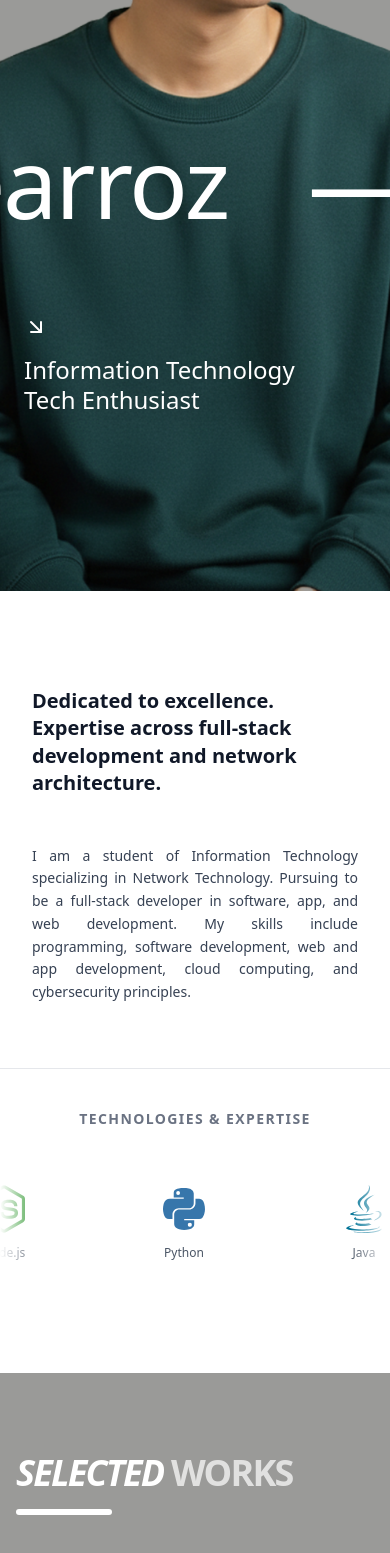
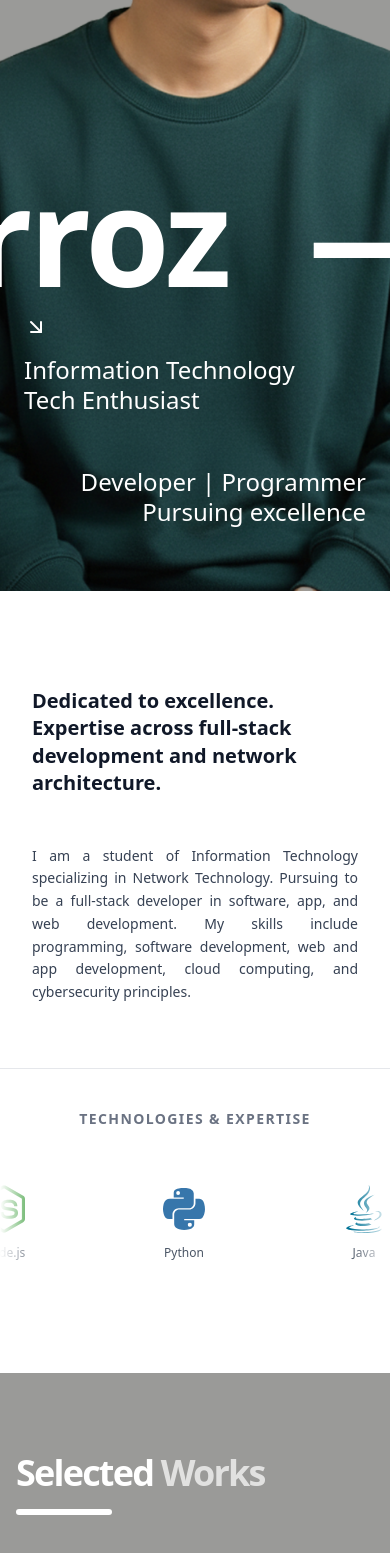
Before and after one commit to AngheloDeArroz/AngheloDeArroz, a Next.js app: page / in a window 390 px wide. Shown: the part 380-1933 px from the top of the page. Built offline with nearby package versions, Linux system fonts and the light colour scheme.

Commit message:
Its done for now

```diff
--- a/src/app/globals.css
+++ b/src/app/globals.css
@@ -7,21 +7,26 @@
   /* ... your existing theme variables ... */
   --color-background: var(--background);
   --color-foreground: var(--foreground);
-  --font-sans: var(--font-geist-sans);
-  --font-mono: var(--font-geist-mono);
+  --font-sans: var(--font-stack-sans);
   /* ... (rest of your theme code) ... */
 }
 
 /* --- SCROLLBAR HIDE LOGIC --- */
 @layer base {
-  html, body {
+
+  html,
+  body {
+
     /* Hide scrollbar for Chrome, Safari and Opera */
     &::-webkit-scrollbar {
       display: none;
     }
+
     /* Hide scrollbar for IE, Edge and Firefox */
-    -ms-overflow-style: none;  /* IE and Edge */
-    scrollbar-width: none;  /* Firefox */
+    -ms-overflow-style: none;
+    /* IE and Edge */
+    scrollbar-width: none;
+    /* Firefox */
   }
 }
 
@@ -37,8 +42,13 @@
 
 @layer utilities {
   @keyframes scroll {
-    0% { transform: translateX(0); }
-    100% { transform: translateX(-50%); }
+    0% {
+      transform: translateX(0);
+    }
+
+    100% {
+      transform: translateX(-50%);
+    }
   }
 
   .animate-infinite-scroll {
@@ -49,6 +59,7 @@
   .no-scrollbar {
     -ms-overflow-style: none;
     scrollbar-width: none;
+
     &::-webkit-scrollbar {
       display: none;
     }
--- a/src/app/layout.tsx
+++ b/src/app/layout.tsx
@@ -1,16 +1,12 @@
 import type { Metadata } from "next";
-import { Geist, Geist_Mono } from "next/font/google";
+import localFont from "next/font/local";
 import "./globals.css";
-import"./animations.css";
+import "./animations.css";
 
-const geistSans = Geist({
-  variable: "--font-geist-sans",
-  subsets: ["latin"],
-});
-
-const geistMono = Geist_Mono({
-  variable: "--font-geist-mono",
-  subsets: ["latin"],
+const stackSans = localFont({
+  src: "../../public/font/StackSansText-VariableFont_wght.ttf",
+  variable: "--font-stack-sans",
+  weight: "100 900",
 });
 
 export const metadata: Metadata = {
@@ -26,7 +22,7 @@ export default function RootLayout({
   return (
     <html lang="en">
       <body
-        className={`${geistSans.variable} ${geistMono.variable} antialiased`}
+        className={`${stackSans.variable} antialiased`}
       >
         {children}
       </body>
--- a/src/components/CertificationsSection.tsx
+++ b/src/components/CertificationsSection.tsx
@@ -64,7 +64,7 @@ export default function CertificationsSection() {
     const currentCert = certificates[currentIndex];
 
     return (
-        <section className="min-h-0 bg-white pt-8 pb-20 px-4 md:px-12 relative z-20">
+        <section className="min-h-0 bg-white pt-16 pb-20 px-4 md:px-12 relative z-20">
             <div className="max-w-7xl mx-auto">
                 <div className="mb-12">
                     <h2 className="text-4xl md:text-6xl font-bold mb-4 tracking-tighter text-gray-900">
@@ -75,14 +75,14 @@ export default function CertificationsSection() {
 
                 <div className="relative max-w-6xl mx-auto">
                     {/* Navigation Arrows */}
-                    <button onClick={handlePrevious} className="absolute left-0 top-1/2 -translate-y-1/2 -translate-x-4 md:-translate-x-16 z-30 bg-white/80 backdrop-blur-sm p-2 rounded-full shadow-md hover:scale-110 transition-all">
-                        <svg xmlns="http://www.w3.org/2000/svg" fill="none" viewBox="0 0 24 24" strokeWidth={3} stroke="currentColor" className="w-6 h-6 md:w-8 md:h-8 text-gray-800">
+                    <button onClick={handlePrevious} className="absolute left-0 top-1/2 -translate-y-1/2 -translate-x-8 md:-translate-x-16 lg:-translate-x-20 z-30 transition-opacity hover:opacity-70">
+                        <svg xmlns="http://www.w3.org/2000/svg" fill="none" viewBox="0 0 24 24" strokeWidth={2.5} stroke="currentColor" className="w-8 h-8 md:w-10 md:h-10 text-gray-800">
                             <path strokeLinecap="round" strokeLinejoin="round" d="M15.75 19.5L8.25 12l7.5-7.5" />
                         </svg>
                     </button>
 
-                    <button onClick={handleNext} className="absolute right-0 top-1/2 -translate-y-1/2 translate-x-4 md:translate-x-16 z-30 bg-white/80 backdrop-blur-sm p-2 rounded-full shadow-md hover:scale-110 transition-all">
-                        <svg xmlns="http://www.w3.org/2000/svg" fill="none" viewBox="0 0 24 24" strokeWidth={3} stroke="currentColor" className="w-6 h-6 md:w-8 md:h-8 text-gray-800">
+                    <button onClick={handleNext} className="absolute right-0 top-1/2 -translate-y-1/2 translate-x-8 md:translate-x-16 lg:translate-x-20 z-30 transition-opacity hover:opacity-70">
+                        <svg xmlns="http://www.w3.org/2000/svg" fill="none" viewBox="0 0 24 24" strokeWidth={2.5} stroke="currentColor" className="w-8 h-8 md:w-10 md:h-10 text-gray-800">
                             <path strokeLinecap="round" strokeLinejoin="round" d="M8.25 4.5l7.5 7.5-7.5 7.5" />
                         </svg>
                     </button>
--- a/src/components/HeroSection.tsx
+++ b/src/components/HeroSection.tsx
@@ -221,9 +221,9 @@ const HeroSection = () => {
         </div>
       </div>
 
-      {/* Left/Top Text Block */}
-      <div className="absolute z-30 flex flex-col items-start gap-2 select-none pointer-events-none left-6 top-[30%] md:left-32 md:top-[38%]">
-        <div className="flex flex-col text-white font-normal leading-tight text-2xl md:text-3xl">
+      {/* Left/Top (Desktop) -> Right/Bottom (Mobile) Text Block */}
+      <div className="absolute z-30 flex flex-col items-end md:items-start gap-2 select-none pointer-events-none right-6 bottom-16 md:right-auto md:left-32 md:top-[38%] md:bottom-auto">
+        <div className="flex flex-col text-white font-normal leading-tight text-2xl md:text-3xl text-right md:text-left">
           <span>Developer | Programmer</span>
           <span>Pursuing excellence</span>
         </div>
@@ -232,10 +232,10 @@ const HeroSection = () => {
       {/* Marquee Text */}
       <div
         ref={marqueeRef}
-        className="absolute bottom-90 md:bottom-40 flex whitespace-nowrap text-[25vw] md:text-[15vw] font-normal leading-none tracking-tight z-30 text-white select-none cursor-default"
+        className="absolute bottom-72 md:bottom-32 flex whitespace-nowrap text-[35vw] md:text-[18vw] font-semibold leading-none tracking-tight z-30 text-white select-none cursor-default"
       >
-        <span className="mr-20"> — Anghelo Dearroz</span>
-        <span className="mr-20"> — Anghelo Dearroz</span>
+        <span className="mr-20"> — Anghelo De Arroz</span>
+        <span className="mr-20"> — Anghelo De Arroz</span>
       </div>
     </section>
   );
--- a/src/components/ProjectsSection.tsx
+++ b/src/components/ProjectsSection.tsx
@@ -68,11 +68,11 @@ const projects = [
 
 export default function ProjectsSection() {
     return (
-        <section className="min-h-0 bg-[#9a9a98] text-white pt-20 pb-20 px-4 md:px-12 relative z-20">
+        <section className="min-h-0 bg-[#9a9a98] text-white pt-20 pb-16 px-4 md:px-12 relative z-20">
             <div className="max-w-7xl mx-auto">
                 <div className="mb-16">
-                    <h2 className="text-4xl md:text-6xl font-bold mb-4 tracking-tighter text-white uppercase italic">
-                        Selected <span className="opacity-70 not-italic">Works</span>
+                    <h2 className="text-4xl md:text-6xl font-bold mb-4 tracking-tighter text-white">
+                        Selected <span className="opacity-70">Works</span>
                     </h2>
                     <div className="h-1.5 w-24 bg-white rounded-full"></div>
                     <p className="mt-8 text-white/90 max-w-2xl text-xl leading-relaxed">
@@ -132,9 +132,8 @@ function ProjectCard({ project }: { project: any }) {
                         src={img}
                         alt={`${project.title} screenshot ${index + 1}`}
                         fill
-                        className={`object-cover object-top transition-opacity duration-500 ${
-                            index === currentIndex ? "opacity-100 scale-105" : "opacity-0"
-                        }`}
+                        className={`object-cover object-top transition-opacity duration-500 ${index === currentIndex ? "opacity-100 scale-105" : "opacity-0"
+                            }`}
                         sizes="(max-width: 768px) 100vw, 50vw"
                         priority={project.id <= 2}
                     />
@@ -148,9 +147,8 @@ function ProjectCard({ project }: { project: any }) {
                         {project.images.map((_: any, i: number) => (
                             <div
                                 key={i}
-                                className={`h-1 rounded-full transition-all duration-300 ${
-                                    i === currentIndex ? "w-6 bg-white" : "w-1.5 bg-white/40"
-                                }`}
+                                className={`h-1 rounded-full transition-all duration-300 ${i === currentIndex ? "w-6 bg-white" : "w-1.5 bg-white/40"
+                                    }`}
                             />
                         ))}
                     </div>
@@ -178,7 +176,7 @@ function ProjectCard({ project }: { project: any }) {
                     {project.tags.map((tag: string) => (
                         <span
                             key={tag}
-                            className="px-3 py-1 text-[9px] font-black uppercase tracking-widest rounded-md bg-gray-100 text-gray-400 border border-gray-200 transition-colors group-hover:bg-gray-900 group-hover:text-white group-hover:border-gray-900"
+                            className="px-3 py-1 text-[9px] font-bold uppercase tracking-widest rounded-md bg-gray-100 text-gray-400 border border-gray-200 transition-colors group-hover:bg-gray-900 group-hover:text-white group-hover:border-gray-900"
                         >
                             {tag}
                         </span>
```
